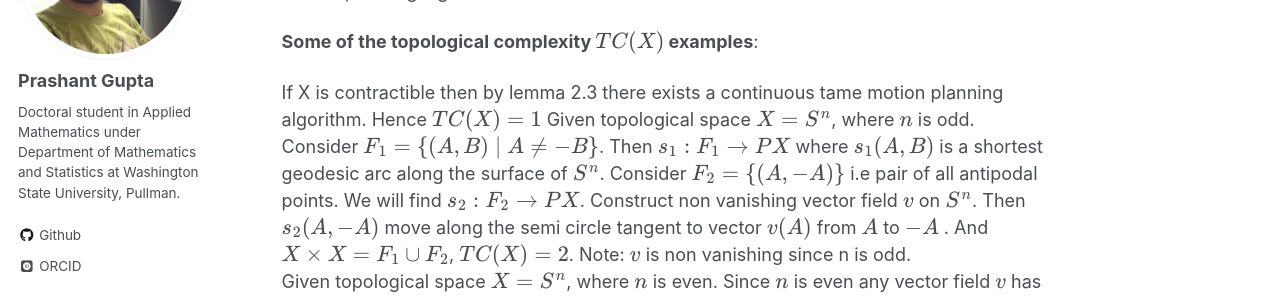
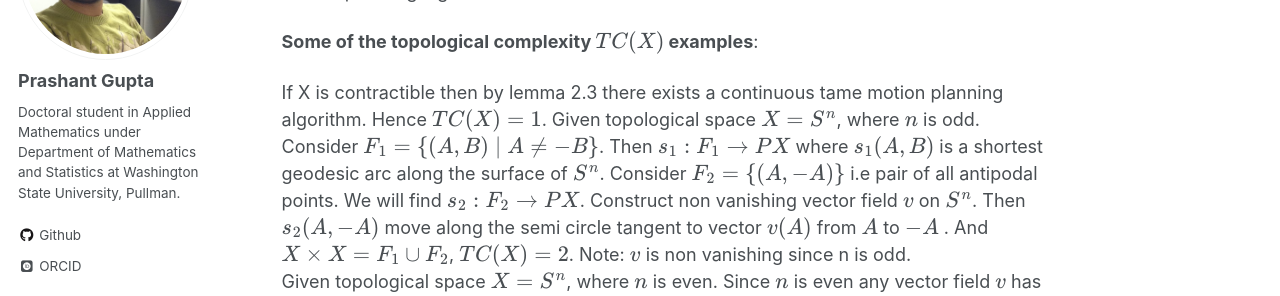
Before and after one commit to pragup/pragup.github.io, a Jekyll site: the page built from _posts/2020-03-08-Topological-Robot-Motion-Planning.md, in a window 1280 px wide and 900 px high, scrolled down 4202 px. Shown: the part 151-447 px from the top of the window. Built offline with Jekyll 4.4.1, drawn with Linux system fonts in a browser that asks for light colours; some web fonts are replaced; formulas are drawn with MathJax 3; some of the changed text lies outside the part shown.

Commit message:
updating minor mistakes in blog.

```diff
--- a/_posts/2020-03-08-Topological-Robot-Motion-Planning.md
+++ b/_posts/2020-03-08-Topological-Robot-Motion-Planning.md
@@ -107,7 +107,7 @@
 
 **Some of the topological complexity $TC(X)$ examples**:
 
-If X is contractible then by lemma 2.3 there exists a continuous tame motion planning algorithm. Hence $TC(X) = 1$
+If X is contractible then by lemma 2.3 there exists a continuous tame motion planning algorithm. Hence $TC(X) = 1$.
 Given topological space $X = S^n$, where $n$ is odd. Consider $F_1 = \\{(A, B)\mid A \neq -B\\}$. Then $s_1: F_1 \to PX$ where $s_1(A, B)$ is a shortest geodesic arc along the
 surface of $S^n$. Consider $F_2 = \\{(A, -A)\\}$ i.e pair of all antipodal points. We will find $s_2: F_2 \to PX$. Construct non vanishing vector field $v$ on $S^n$. Then
 $s_2(A, -A)$ move along the semi circle tangent to vector $v(A)$ from $A$ to $-A$ . And $X \times X = F_1 \cup F_2$, $TC(X) = 2$. Note: $v$ is non vanishing since n is odd.
@@ -147,7 +147,7 @@
 
 ### Corollary 3.4 ###
 If $ Y \subset X$ is a retract and $X$ can be deformed into $Y$. Then $TC(Y) = TC(X)$. It is also true, if topological space $X$ and $Y$ are homotopy equivalent
-then $TC(X) = TC(Y)$.[Mi2014]
+then $TC(X) = TC(Y)$[Mi2014].
 Consider a topological space $Y$ homeomorphic to sphere($S^2$). That implies $Y$ is homotopy equivalent to $S^2$. Hence $TC(S^2) = TC(Y)$.
 
 
```
